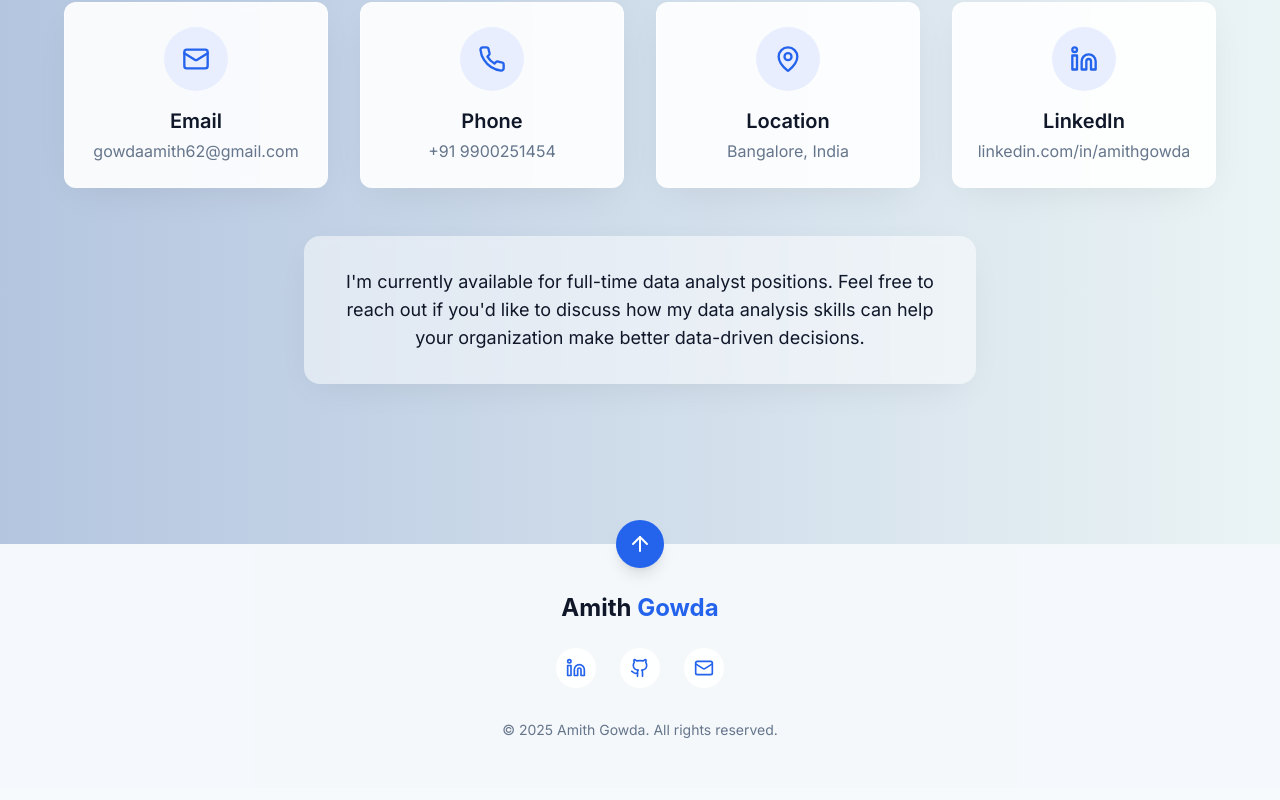
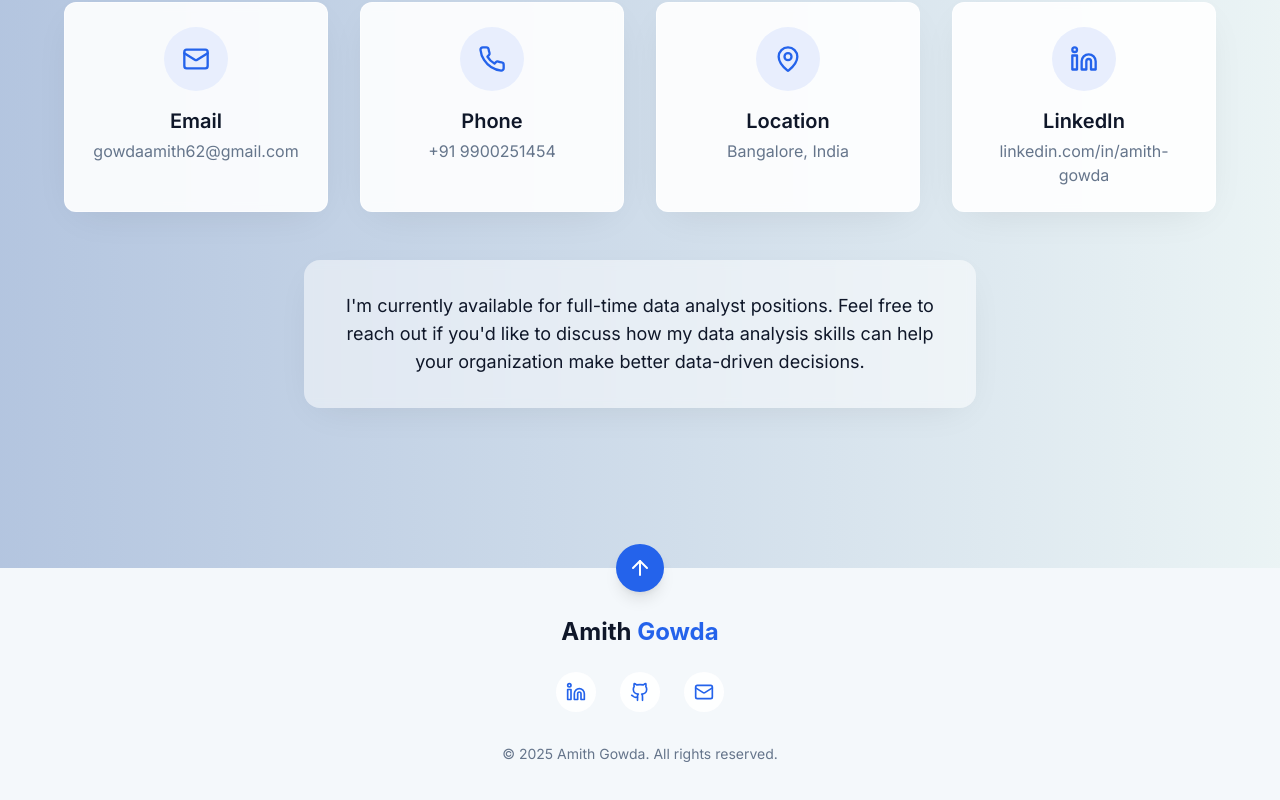
Before and after one commit to AmithGowda04/amithgowdaportfolio, a React (Vite) app: page / in a window 1280 px wide. Shown: the part 5549-6349 px from the top of the page. Built offline with nearby package versions, Linux system fonts and the light colour scheme.

Commit message:
Update Contact.tsx

```diff
--- a/src/components/Contact.tsx
+++ b/src/components/Contact.tsx
@@ -60,7 +60,7 @@ const Contact = () => {
           <ContactCard
             icon={Linkedin}
             title="LinkedIn"
-            content="linkedin.com/in/amithgowda"
+            content="linkedin.com/in/amith-gowda"
             link="https://www.linkedin.com/in/amith-gowda"
           />
         </div>
```
